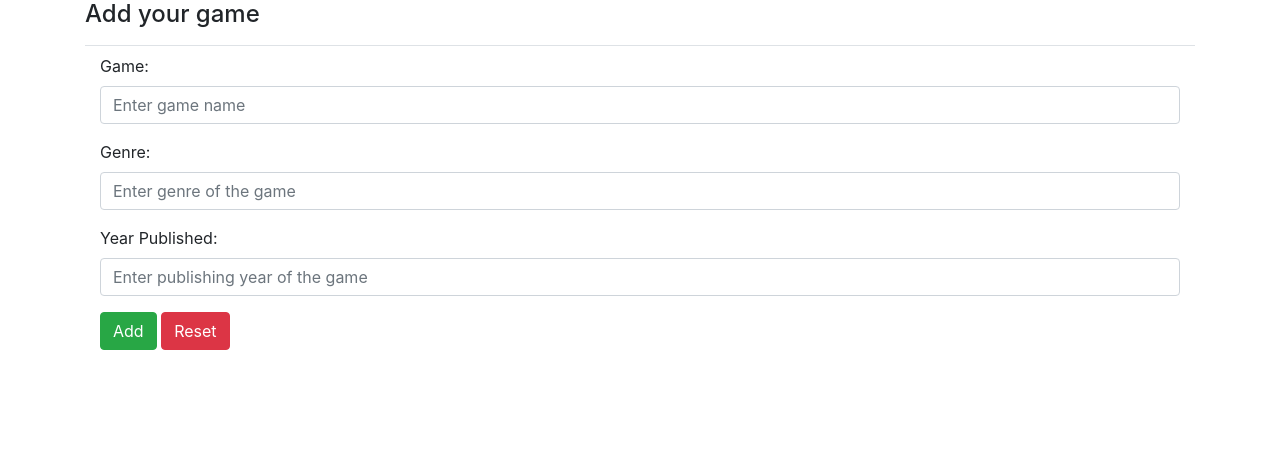
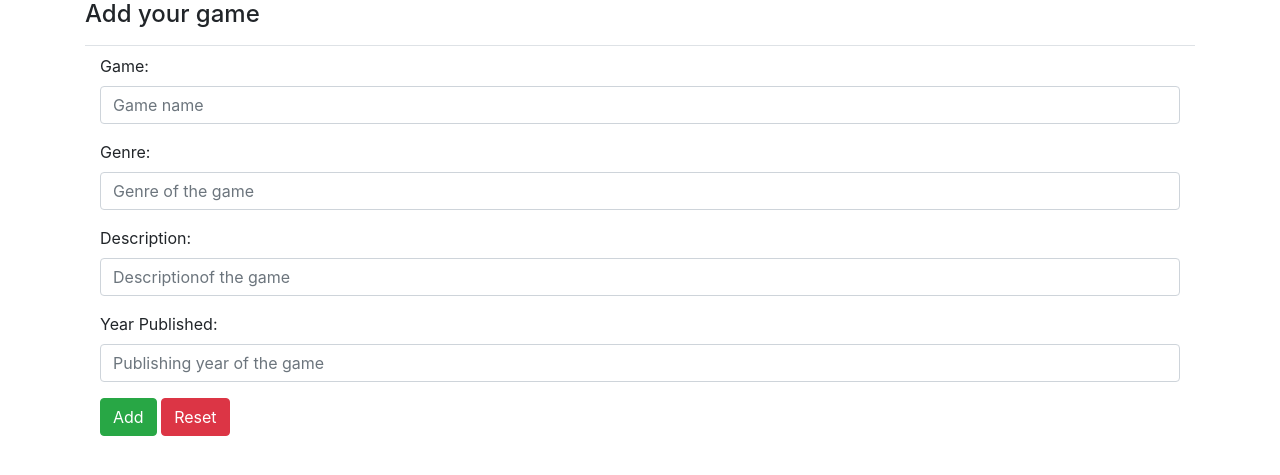
Before and after one commit to teemu-mjr/board-game, a Django app: template board_games/templates/board_games/add_game.html in a window 1280 px wide. Shown: the part 56-531 px from the top of the page. Run offline with Django 3.2, Linux system fonts and the light colour scheme; the template is opened without the code that fills it, so the values that code supplies are empty; some libraries are stand-ins or nearby versions.

Commit message:
added description to form, other minor edits

```diff
--- a/board_games/templates/board_games/add_game.html
+++ b/board_games/templates/board_games/add_game.html
@@ -10,15 +10,19 @@
         <form  method="post" action"{% url 'board_games:add_game' %}">
           <div class="form-group">
             <label for="game">Game:</label>
-            <input type="text" class="form-control" id="game" placeholder="Enter game name" name="game">
+            <input type="text" class="form-control" id="game" placeholder="Game name" name="game">
           </div>
           <div class="form-group">
             <label for="genre">Genre:</label>
-            <input type="text" class="form-control" id="genre" placeholder="Enter genre of the game" name="genre">
+            <input type="text" class="form-control" id="genre" placeholder="Genre of the game" name="genre">
+          </div>
+          <div class="form-group">
+            <label for="description">Description:</label>
+            <input type="text" class="form-control" id="description" placeholder="Descriptionof the game" name="description">
           </div>
           <div class="form-group">
             <label for="year_published">Year Published:</label>
-            <input type="number" class="form-control" id="year_published" placeholder="Enter publishing year of the game" name="year_published">
+            <input type="number" class="form-control" id="year_published" placeholder="Publishing year of the game" name="year_published">
           </div>
           {% csrf_token %}
           <button type="submit" class="btn btn-success">Add</button>
--- a/board_games/templates/board_games/add_loan.html
+++ b/board_games/templates/board_games/add_loan.html
@@ -13,6 +13,7 @@
       </div>
     {% csrf_token %}
     <button type="submit" class="btn btn-success">Loan</button>
+    <a href="{% url 'board_games:game_info' game.id %}" type="button" class="btn btn-danger" >Cancel</button></a>
 </form>
 
 {% endblock content %}
```
